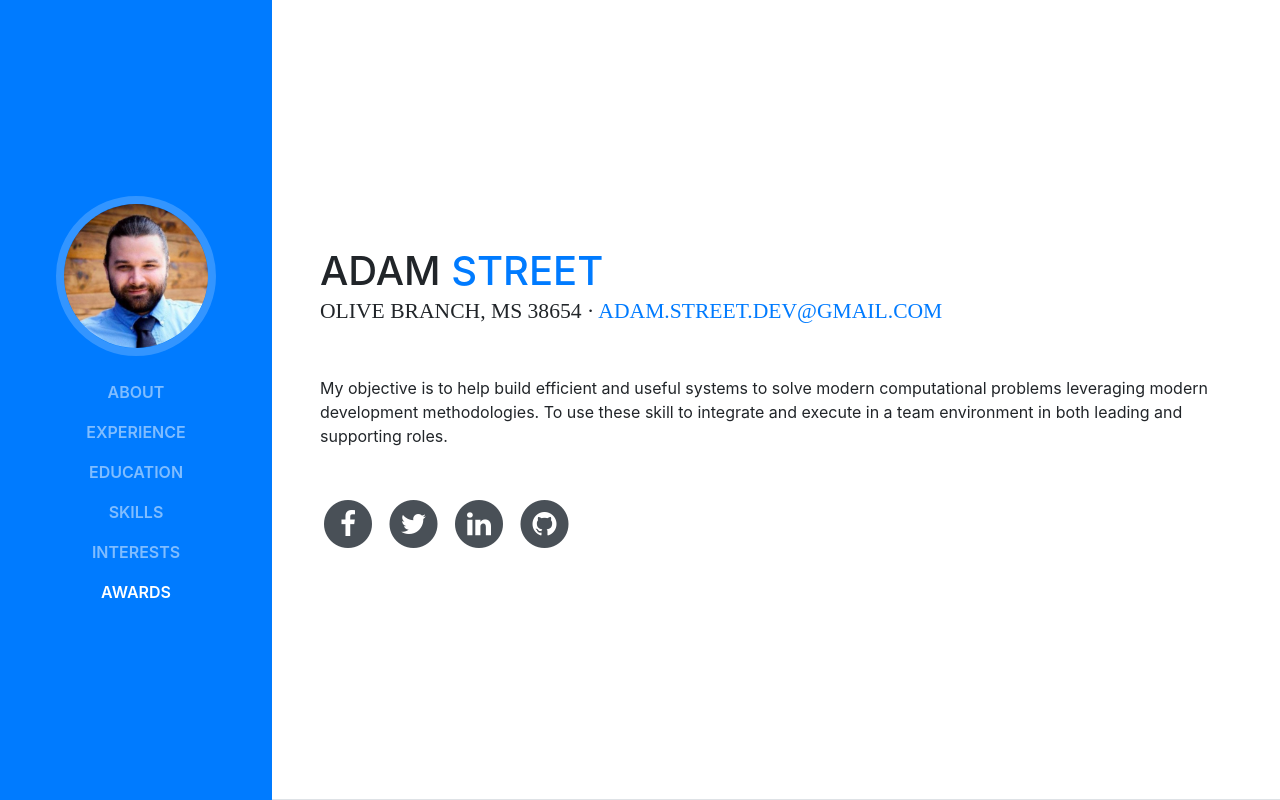
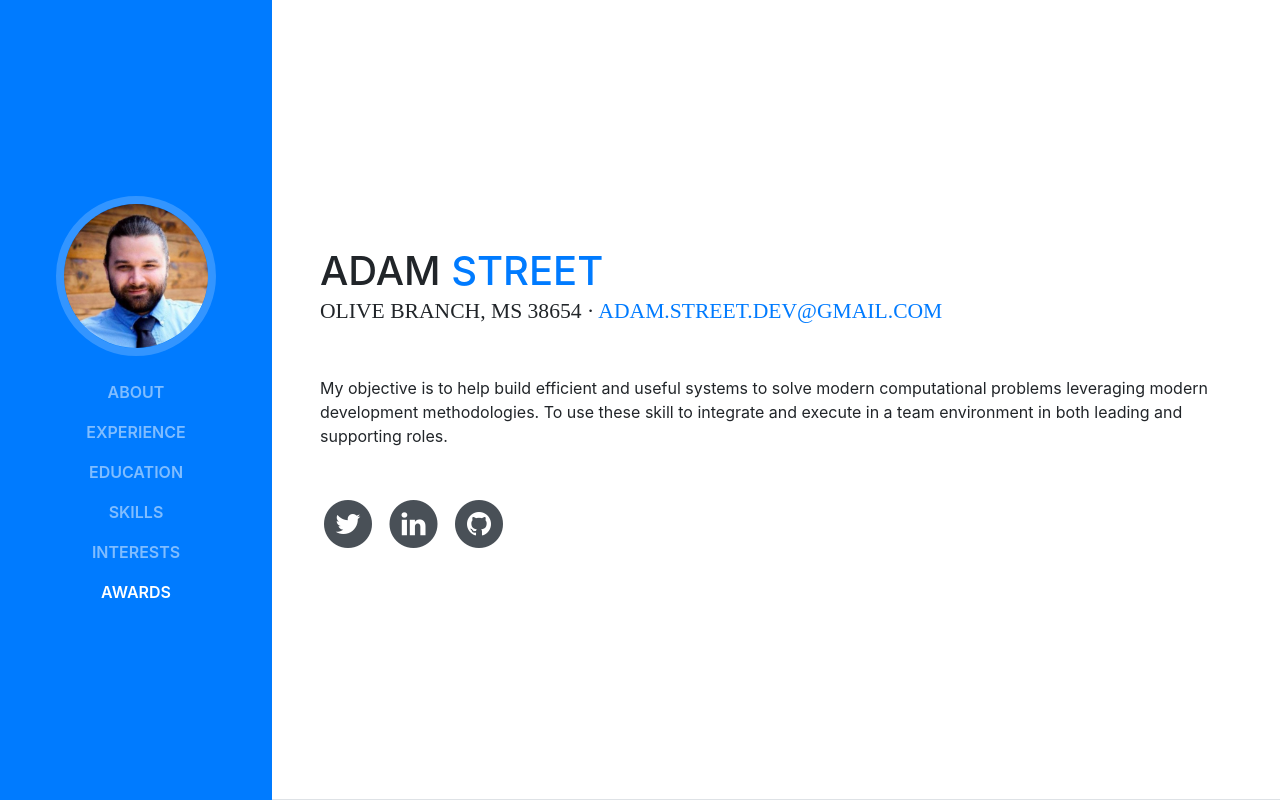
Before and after one commit to adam-street/adam-street.github.io, a website with bundled scripts: page index.html in a window 1280 px wide. Shown: the top 800 px of the page. Built offline with nearby package versions, Linux system fonts and the light colour scheme; a web font is replaced by a local one.

Commit message:
index.html update

```diff
--- a/index.html
+++ b/index.html
@@ -74,15 +74,7 @@
           <p class="mb-5">My objective is to help build efficient and useful systems to solve modern computational problems leveraging modern development methodologies. To use these skill to integrate and execute in a team environment in both leading and supporting roles.</p>
           <ul class="list-inline list-social-icons mb-0">
             <li class="list-inline-item">
-              <a href="#">
-                <span class="fa-stack fa-lg">
-                  <i class="fa fa-circle fa-stack-2x"></i>
-                  <i class="fa fa-facebook fa-stack-1x fa-inverse"></i>
-                </span>
-              </a>
-            </li>
-            <li class="list-inline-item">
-              <a href="#">
+              <a href="https://twitter.com/street_dev?lang=en">
                 <span class="fa-stack fa-lg">
                   <i class="fa fa-circle fa-stack-2x"></i>
                   <i class="fa fa-twitter fa-stack-1x fa-inverse"></i>
@@ -90,7 +82,7 @@
               </a>
             </li>
             <li class="list-inline-item">
-              <a href="#">
+              <a href="https://www.linkedin.com/in/adam-street-52a701151/">
                 <span class="fa-stack fa-lg">
                   <i class="fa fa-circle fa-stack-2x"></i>
                   <i class="fa fa-linkedin fa-stack-1x fa-inverse"></i>
@@ -98,7 +90,7 @@
               </a>
             </li>
             <li class="list-inline-item">
-              <a href="#">
+              <a href="https://github.com/adam-street">
                 <span class="fa-stack fa-lg">
                   <i class="fa fa-circle fa-stack-2x"></i>
                   <i class="fa fa-github fa-stack-1x fa-inverse"></i>
```
